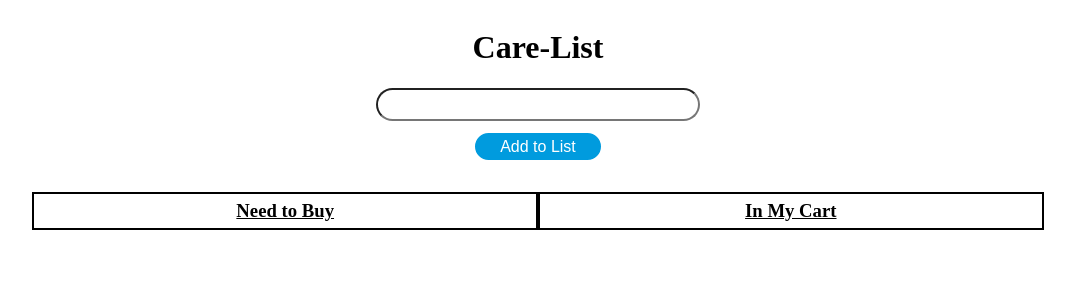
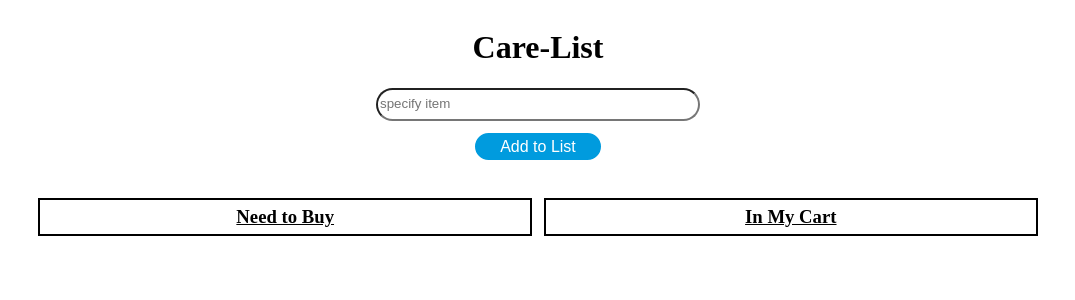
Before and after one commit to Limlight86/Care-List, a React (Create React App) app: page / in a window 1280 px wide. Shown: the top 300 px of the page, without its empty margins (102-1177 px from the left). Built offline with nearby package versions, Linux system fonts and the light colour scheme.

Commit message:
propTypes added to components validation checks out

```diff
--- a/package.json
+++ b/package.json
@@ -3,6 +3,7 @@
   "version": "0.1.0",
   "private": true,
   "dependencies": {
+    "prop-types": "^15.7.2",
     "react": "^16.8.6",
     "react-dom": "^16.8.6",
     "react-scripts": "3.0.1"
--- a/src/App.js
+++ b/src/App.js
@@ -1,5 +1,5 @@
 import React, { Component } from "react";
-import Layout from "./container/Layout/Layout";
+import Layout from "./containers/Layout/Layout";
 
 class App extends Component {
   render() {
--- a/src/components/ShoppingInput/ShoppingInput.js
+++ b/src/components/ShoppingInput/ShoppingInput.js
@@ -5,8 +5,15 @@ const shoppingInput = props => {
   return (
     <div>
       <form className={styles.shoppingInput} onSubmit={props.addToList}>
-        <input className={styles.input} name="groceryItem"/>
-        <button type='submit' className={styles.addButton}>Add to List</button>
+        <input
+          className={styles.input}
+          name="groceryItem"
+          placeholder="specify item"
+          autoComplete="off"
+        />
+        <button type="submit" className={styles.addButton}>
+          Add to List
+        </button>
       </form>
     </div>
   );
--- a/src/components/ShoppingList/ShoppingList.module.css
+++ b/src/components/ShoppingList/ShoppingList.module.css
@@ -1,6 +1,7 @@
 .list{
   border: 2px solid black;
   width: 50%;
+  margin: 6px
 }
 
 .listTitle{
```
Also changed, not shown: src/components/ListItem/ListItem.js (+7 -0 lines), src/components/ShoppingList/ShoppingList.js (+10 -1 lines), src/containers/Layout/Layout.js (renamed from src/container/Layout/Layout.js), src/containers/Layout/Layout.module.css (renamed from src/container/Layout/Layout.module.css), src/containers/ListsBody/ListsBody.js (renamed from src/container/ListsBody/ListsBody.js), src/containers/ListsBody/ListsBody.module.css (renamed from src/container/ListsBody/ListsBody.module.css).
